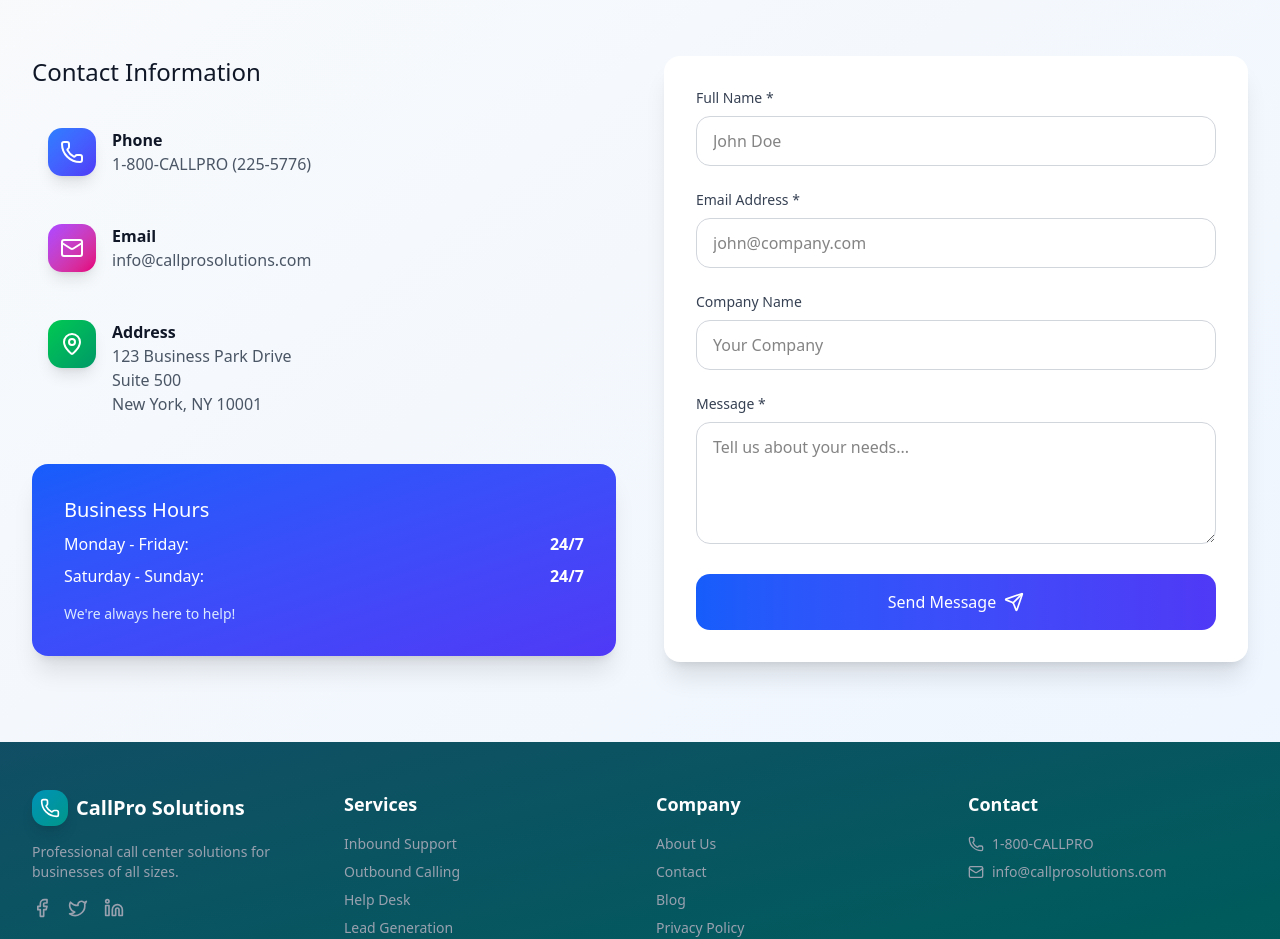
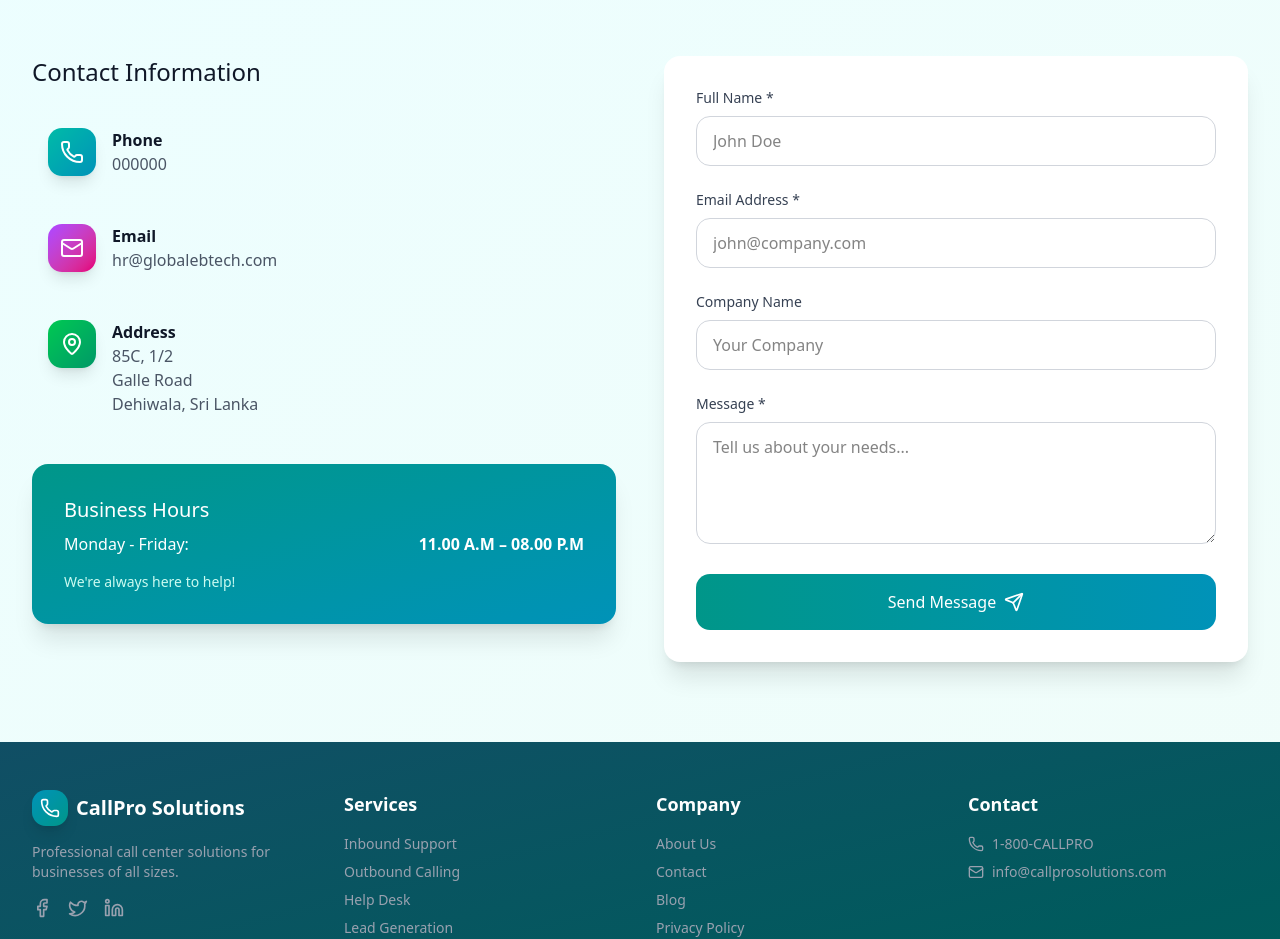
Before and after one commit to BrayanJay/GlobalEBTECH-website, a Next.js app in the folder frontend/: page / in a window 1280 px wide. Shown: the part 3460-4399 px from the top of the page. Built offline with nearby package versions, Linux system fonts and the light colour scheme.

Commit message:
Update Contact section UI with color adjustments and new contact details

```diff
--- a/frontend/src/components/Contact.tsx
+++ b/frontend/src/components/Contact.tsx
@@ -28,7 +28,7 @@ export function Contact() {
   };
 
   return (
-    <section id="contact" className="py-20 bg-gradient-to-br from-gray-50 to-blue-50">
+    <section id="contact" className="py-20 bg-gradient-to-br from-cyan-50 to-teal-50">
       <div className="max-w-7xl mx-auto px-4 sm:px-6 lg:px-8">
         <motion.div
           initial={{ opacity: 0, y: 20 }}
@@ -58,12 +58,12 @@ export function Contact() {
                   whileHover={{ x: 5 }}
                   className="flex items-start gap-4 p-4 rounded-xl hover:bg-white/50 transition-all"
                 >
-                  <div className="bg-gradient-to-br from-blue-500 to-indigo-600 p-3 rounded-xl shadow-lg">
+                  <div className="bg-gradient-to-br from-teal-500 to-cyan-600 p-3 rounded-xl shadow-lg">
                     <Phone className="w-6 h-6 text-white" />
                   </div>
                   <div>
                     <div className="text-gray-900 font-semibold">Phone</div>
-                    <div className="text-gray-600">1-800-CALLPRO (225-5776)</div>
+                    <div className="text-gray-600">000000</div>
                   </div>
                 </motion.div>
                 <motion.div
@@ -75,7 +75,7 @@ export function Contact() {
                   </div>
                   <div>
                     <div className="text-gray-900 font-semibold">Email</div>
-                    <div className="text-gray-600">info@callprosolutions.com</div>
+                    <div className="text-gray-600">hr@globalebtech.com</div>
                   </div>
                 </motion.div>
                 <motion.div
@@ -88,9 +88,9 @@ export function Contact() {
                   <div>
                     <div className="text-gray-900 font-semibold">Address</div>
                     <div className="text-gray-600">
-                      123 Business Park Drive<br />
-                      Suite 500<br />
-                      New York, NY 10001
+                      85C, 1/2<br />
+                      Galle Road<br />
+                      Dehiwala, Sri Lanka
                     </div>
                   </div>
                 </motion.div>
@@ -102,20 +102,16 @@ export function Contact() {
               whileInView={{ opacity: 1, y: 0 }}
               viewport={{ once: true }}
               transition={{ duration: 0.6, delay: 0.2 }}
-              className="bg-gradient-to-br from-blue-600 to-indigo-600 text-white p-8 rounded-2xl shadow-xl"
+              className="bg-gradient-to-br from-teal-600 to-cyan-600 text-white p-8 rounded-2xl shadow-xl"
             >
               <h3 className="text-xl mb-2">Business Hours</h3>
               <div className="space-y-2">
                 <div className="flex justify-between">
                   <span>Monday - Friday:</span>
-                  <span className="font-semibold">24/7</span>
-                </div>
-                <div className="flex justify-between">
-                  <span>Saturday - Sunday:</span>
-                  <span className="font-semibold">24/7</span>
+                  <span className="font-semibold">11.00 A.M – 08.00 P.M</span>
                 </div>
               </div>
-              <p className="text-sm text-blue-100 mt-4">
+              <p className="text-sm text-teal-100 mt-4">
                 We're always here to help!
               </p>
             </motion.div>
@@ -140,7 +136,7 @@ export function Contact() {
                   required
                   value={formData.name}
                   onChange={handleChange}
-                  className="w-full px-4 py-3 border border-gray-300 rounded-xl focus:outline-none focus:ring-2 focus:ring-blue-600 transition-all"
+                  className="w-full px-4 py-3 border border-gray-300 rounded-xl focus:outline-none focus:ring-2 focus:ring-teal-600 transition-all"
                   placeholder="John Doe"
                 />
               </div>
@@ -155,7 +151,7 @@ export function Contact() {
                   required
                   value={formData.email}
                   onChange={handleChange}
-                  className="w-full px-4 py-3 border border-gray-300 rounded-xl focus:outline-none focus:ring-2 focus:ring-blue-600 transition-all"
+                  className="w-full px-4 py-3 border border-gray-300 rounded-xl focus:outline-none focus:ring-2 focus:ring-teal-600 transition-all"
                   placeholder="john@company.com"
                 />
               </div>
@@ -169,7 +165,7 @@ export function Contact() {
                   name="company"
                   value={formData.company}
                   onChange={handleChange}
-                  className="w-full px-4 py-3 border border-gray-300 rounded-xl focus:outline-none focus:ring-2 focus:ring-blue-600 transition-all"
+                  className="w-full px-4 py-3 border border-gray-300 rounded-xl focus:outline-none focus:ring-2 focus:ring-teal-600 transition-all"
                   placeholder="Your Company"
                 />
               </div>
@@ -184,7 +180,7 @@ export function Contact() {
                   value={formData.message}
                   onChange={handleChange}
                   rows={4}
-                  className="w-full px-4 py-3 border border-gray-300 rounded-xl focus:outline-none focus:ring-2 focus:ring-blue-600 transition-all"
+                  className="w-full px-4 py-3 border border-gray-300 rounded-xl focus:outline-none focus:ring-2 focus:ring-teal-600 transition-all"
                   placeholder="Tell us about your needs..."
                 />
               </div>
@@ -192,7 +188,7 @@ export function Contact() {
                 whileHover={{ scale: 1.02 }}
                 whileTap={{ scale: 0.98 }}
                 type="submit"
-                className="w-full bg-gradient-to-r from-blue-600 to-indigo-600 text-white px-6 py-4 rounded-xl hover:shadow-2xl transition-all flex items-center justify-center gap-2 group"
+                className="w-full bg-gradient-to-r from-teal-600 to-cyan-600 text-white px-6 py-4 rounded-xl hover:shadow-2xl transition-all flex items-center justify-center gap-2 group"
               >
                 Send Message
                 <Send className="w-5 h-5 group-hover:translate-x-1 transition-transform" />
```
